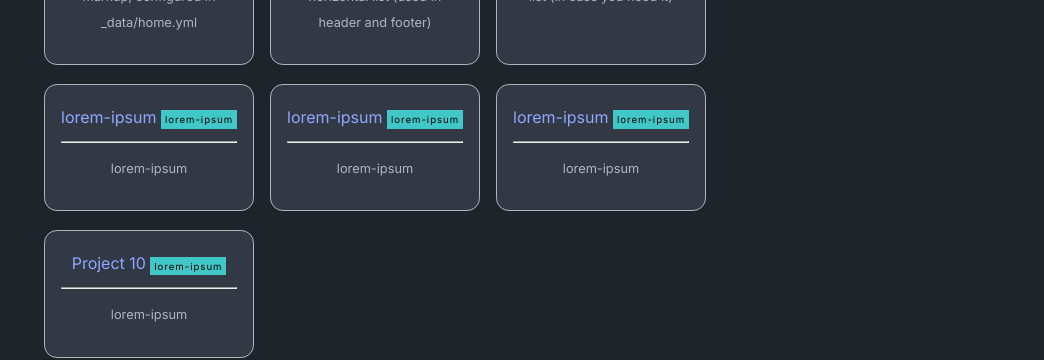
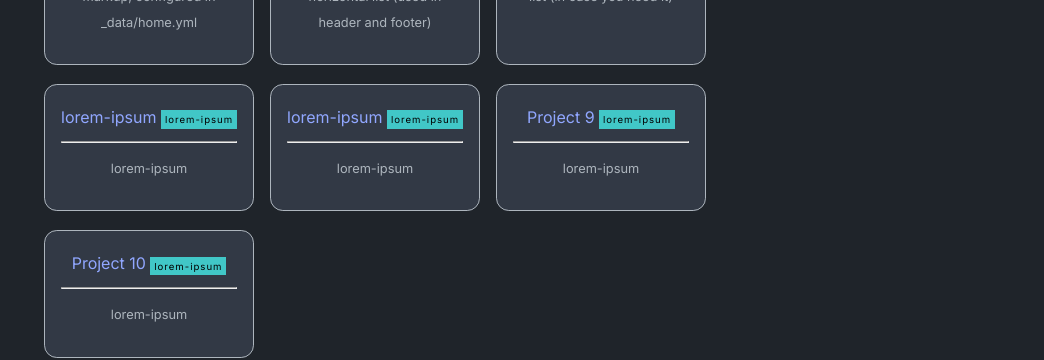
Before and after one commit to Josef9154/JRochelle_Portfolio, a Jekyll site: the page built from index.md, in a window 1280 px wide. Shown: the part 750-1110 px from the top of the page, without its empty margins (236-1280 px from the left). Built offline with Jekyll 4.4.1, drawn with Linux system fonts in a browser that asks for light colours.

Commit message:
home.yml: updated title in project_entries

```diff
--- a/_data/home.yml
+++ b/_data/home.yml
@@ -30,7 +30,7 @@ project_entries:
     url: lorem-ipsum
     desc: lorem-ipsum
     highlight: lorem-ipsum
-  - title: lorem-ipsum
+  - title: Project 9
     url: lorem-ipsum
     desc: lorem-ipsum
     highlight: lorem-ipsum
```
